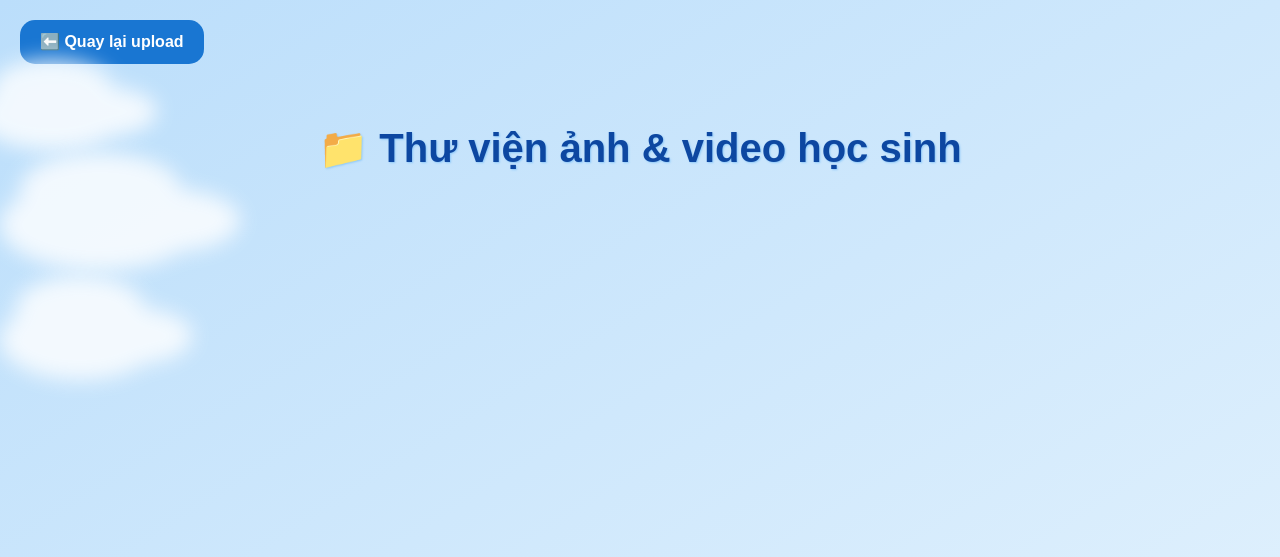
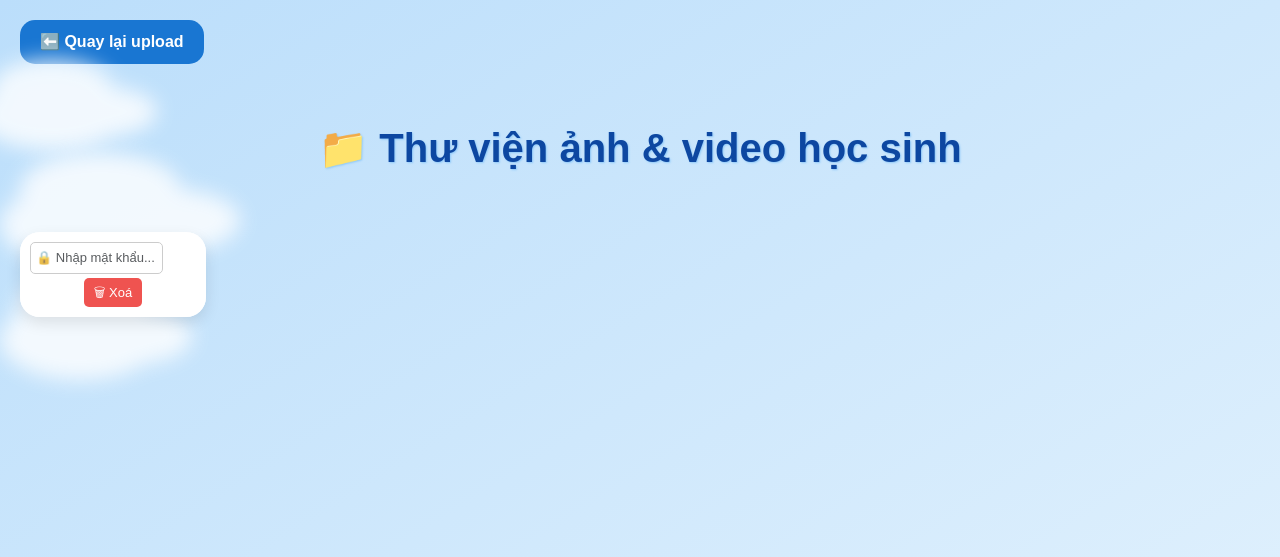
Before and after one commit to billhaha1947/flask-update, a Flask app: template templates/gallery.html in a window 1280 px wide. Shown: the top 557 px of the page. Run offline with Flask 3, Linux system fonts and the light colour scheme; the template is opened without the code that fills it: most values are stand-ins (such as "Sample title", 1, 10 or a date in 2020).

Commit message:
Update gallery.html

```diff
--- a/templates/gallery.html
+++ b/templates/gallery.html
@@ -13,7 +13,7 @@
             position: relative;
         }
 
-        /* Hiệu ứng mây bay */
+        /* Mây bay nhẹ */
         .cloud {
             position: absolute;
             background: white;
@@ -73,17 +73,28 @@
         }
 
         .delete-section {
-            display: none;
-            background: rgba(255,255,255,0.95);
+            background: rgba(255,255,255,0.9);
             padding: 10px;
             text-align: center;
             position: absolute;
             bottom: 0;
             width: 100%;
+            display: none;
         }
 
-        .card:hover .delete-section {
-            display: block;
+        /* Chỉ hiện khi hover trên PC */
+        @media (hover: hover) {
+            .card:hover .delete-section {
+                display: block;
+            }
+        }
+
+        /* Trên điện thoại luôn hiện */
+        @media (hover: none) {
+            .delete-section {
+                display: block;
+                position: relative;
+            }
         }
 
         .delete-section input {
@@ -144,7 +155,7 @@
             <video src="{{ item.secure_url }}" controls></video>
             {% endif %}
             <div class="delete-section">
-                <input type="password" placeholder="Nhập mật khẩu..." class="form-control form-control-sm mb-1 password-input">
+                <input type="password" placeholder="🔒 Nhập mật khẩu..." class="form-control form-control-sm mb-1 password-input">
                 <button onclick="deleteFile('{{ item.public_id }}', this)">🗑 Xoá</button>
             </div>
         </div>
@@ -169,7 +180,7 @@
         const data = await res.json();
         if (data.success) {
             card.style.opacity = 0.4;
-            setTimeout(() => card.remove(), 500);
+            setTimeout(() => card.remove(), 400);
         } else {
             alert(data.error || "Lỗi khi xoá file!");
         }
```
